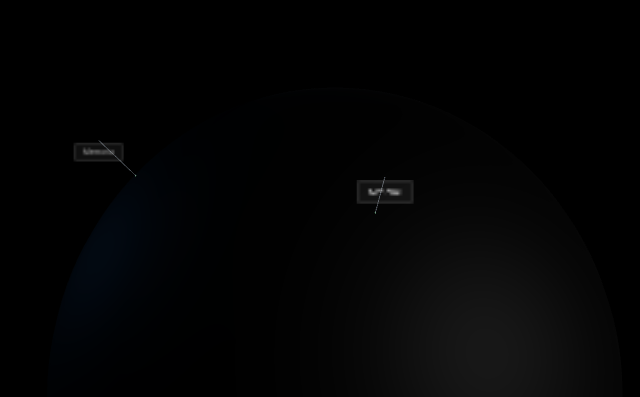
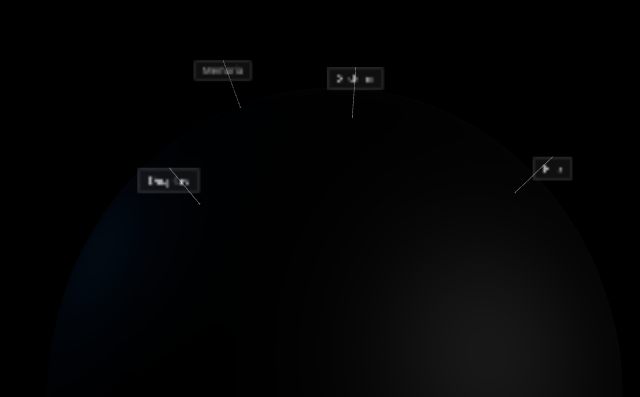
Before and after one commit to cronoagency/algeron-dashboard, a React (Vite) app: page / in a window 1280 px wide. Shown: the part 403-800 px from the top of the page, without its empty margins (305-945 px from the left). Built offline with nearby package versions, Linux system fonts and the light colour scheme.

Commit message:
marker tutti sulla calotta superiore, font leggermente più grande

```diff
--- a/src/App.jsx
+++ b/src/App.jsx
@@ -1,15 +1,15 @@
 import { Globe3D } from "./components/ui/globe";
 
-// 8 sezioni distribuite uniformemente sulla sfera
+// 8 sezioni sulla calotta superiore del globo
 const markers = [
-  { lat: 45, lng: 0, label: "Trade" },
-  { lat: 45, lng: 90, label: "Terminale" },
-  { lat: 45, lng: 180, label: "Memoria" },
-  { lat: 45, lng: -90, label: "Sistemi" },
-  { lat: 0, lng: 45, label: "Agenzia" },
-  { lat: 0, lng: 135, label: "Blog" },
-  { lat: 0, lng: -135, label: "Display" },
-  { lat: 0, lng: -45, label: "File" },
+  { lat: 70, lng: 0, label: "Trade" },
+  { lat: 70, lng: 90, label: "Terminale" },
+  { lat: 70, lng: 180, label: "Memoria" },
+  { lat: 70, lng: -90, label: "Sistemi" },
+  { lat: 45, lng: 45, label: "Agenzia" },
+  { lat: 45, lng: 135, label: "Blog" },
+  { lat: 45, lng: -135, label: "Display" },
+  { lat: 45, lng: -45, label: "File" },
 ];
 
 export default function App() {
--- a/src/components/ui/globe.jsx
+++ b/src/components/ui/globe.jsx
@@ -62,7 +62,7 @@ function Marker({ marker, radius, defaultSize, onClick, onHover }) {
           style={{ pointerEvents: isVisible ? "auto" : "none", opacity: isVisible ? 1 : 0, transition: "opacity 0.15s ease-out" }}>
           <span
             style={{
-              fontSize: '3px',
+              fontSize: '4px',
               color: hovered ? '#fff' : 'rgba(255,255,255,0.7)',
               cursor: 'pointer',
               whiteSpace: 'nowrap',
```
